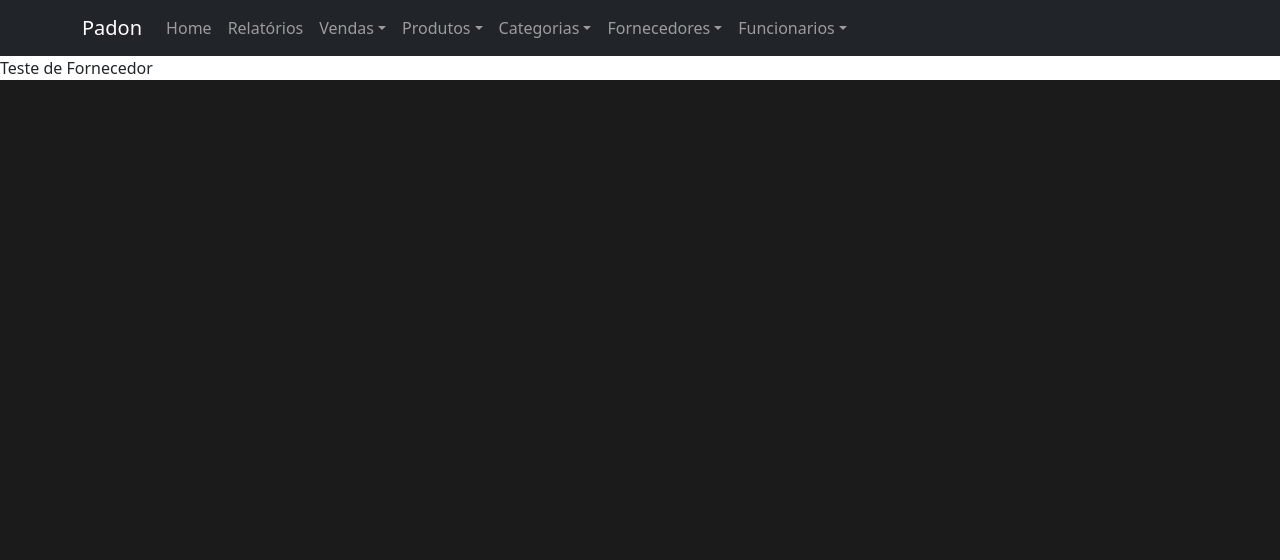
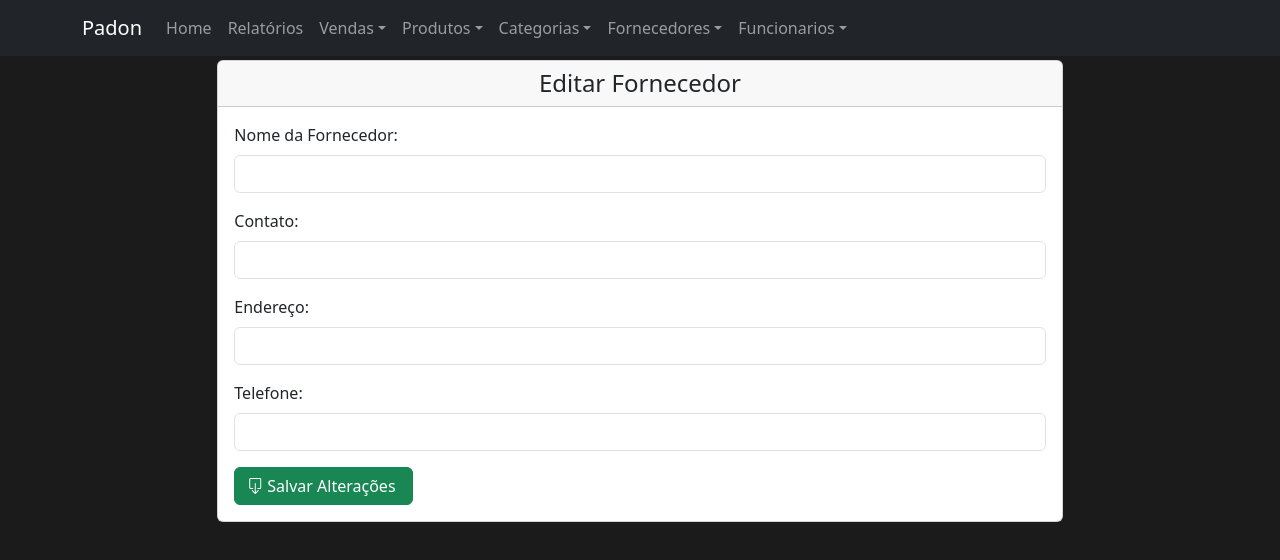
Before and after one commit to matheussy/Padon, a React (Create React App) app in the folder padonfrontend/: page /Fornecedores/Edit/1 in a window 1280 px wide. Shown: the top 560 px of the page. Built offline with nearby package versions, Linux system fonts and the light colour scheme; no server answers; a web font is replaced by a local one.

Commit message:
Fornecedor: Create, Delete, Edit, Index

```diff
--- a/padonfrontend/src/pages/Fornecedores/FornecedorCreate.js
+++ b/padonfrontend/src/pages/Fornecedores/FornecedorCreate.js
@@ -23,9 +23,9 @@ export default function FornecedorCreate() {
             telefone: inputs.telefone,
         }
 
-        /*postApi('/Fornecedor/create', data).then(data => {
-            //navigate("/Fornecedores/"+data.id);
-        });*/
+        postApi('/fornecedor/create', data).then(data => {
+            navigate("/Fornecedores/"+data.id);
+        });
 
     }
     return (
--- a/padonfrontend/src/pages/Fornecedores/FornecedorDelete.js
+++ b/padonfrontend/src/pages/Fornecedores/FornecedorDelete.js
@@ -1,9 +1,70 @@
 import React from 'react';
+import { useState, useEffect } from 'react';
+import { useNavigate, useParams } from "react-router-dom";
+import { postApi } from '../../Services/RequestHandler';
 
-export default function FornecedorDelete() {
+export default function FornecedorDelete({fornid = null}) {
+  let navigate = useNavigate();
+
+  const { id } = useParams();
+  if (fornid === undefined ||fornid === null) {
+    fornid = id;
+  }
+
+  const [fornecedor, setFornecedor] = useState([]);
+  useEffect(() => {
+    postApi('/fornecedor/byid', { id: fornid })
+      .then((data) => {
+        console.log(JSON.stringify(data));
+        setFornecedor(data);
+      })
+      .catch((err) => {
+        console.log(err.message);
+      });
+  }, []);
+
+
+  const handleSubmit = (event) => {
+    event.preventDefault();
+    postApi('/fornecedor/delete', { id: fornid }).then(data => {
+      alert("Fornecedor deletada com Sucesso");
+      navigate("/Fornecedores");
+    });
+
+  }
   return (
-    <div className='bg-white'>
-        <p>Teste de Fornecedor</p>
+    <div className='justify-content-center row' >
+      <div className='col-11 col-md-8'>
+        <div className='card mt-1'>
+          <div className='card-header text-center'>
+            <span className='h4'>Deletar Fornecedor: { fornecedor.nome }</span>
+          </div>
+          <form onSubmit={handleSubmit}>
+            <div className='card-body'>
+              <div className="mb-3">
+                <span className='fw-bold'>Id do Fornecedor: </span>{ fornecedor.fornecedorId }
+              </div>
+              <div className="mb-3">
+                <span className='fw-bold'>Nome do Fornecedor: </span>{ fornecedor.nome }
+              </div>
+              <div className="mb-3">
+                <span className='fw-bold'>Contato: </span>{ fornecedor.contato }
+              </div>
+              <div className="mb-3">
+                <span className='fw-bold'>Endereço: </span>{ fornecedor.endereco }
+              </div>
+              <div className="mb-3">
+                <span className='fw-bold'>Telefone: </span>{ fornecedor.telefone }
+              </div>
+
+              <button type="submit" className='btn btn-danger'>
+                <i className="bi bi-trash"></i>
+                <span className='mx-1'>Deletar Fornecedor</span>
+              </button>
+            </div>
+          </form>
+        </div>
+      </div>
     </div>
   );
 }
--- a/padonfrontend/src/pages/Fornecedores/FornecedorEdit.js
+++ b/padonfrontend/src/pages/Fornecedores/FornecedorEdit.js
@@ -1,9 +1,89 @@
 import React from 'react';
+import { useState, useEffect } from 'react';
+import { useParams } from "react-router-dom";
+import { postApi } from '../../Services/RequestHandler';
+import { useNavigate } from "react-router-dom";
 
-export default function FornecedorEdit() {
+export default function FornecedorEdit({ fornid = null }) {
+  let navigate = useNavigate();
+
+  const { id } = useParams();
+  if (fornid === undefined || fornid === null) {
+    fornid = id;
+  }
+
+  const [fornecedor, setFornecedor] = useState([]);
+  useEffect(() => {
+    postApi('/fornecedor/byid', { id: fornid })
+      .then((data) => {
+        console.log(JSON.stringify(data));
+        setFornecedor(data);
+
+        setInputs({ nome: data.nome, contato: data.contato, endereco: data.endereco, telefone: data.telefone });
+      })
+      .catch((err) => {
+        console.log(err.message);
+      });
+  }, []);
+
+  const [inputs, setInputs] = useState({ nome: fornecedor.nome, contato: fornecedor.contato, endereco: fornecedor.endereco, telefone: fornecedor.telefone });
+
+  const handleChange = (event) => {
+    const name = event.target.name;
+    const value = event.target.value;
+    setInputs(values => ({ ...values, [name]: value }))
+  }
+
+  const handleSubmit = (event) => {
+    event.preventDefault();
+
+    let data = {
+      id: fornid,
+      nome: inputs.nome,
+      contato: inputs.contato,
+      endereco: inputs.endereco,
+      telefone: inputs.telefone,
+    }
+    postApi('/fornecedor/save', data).then(data => {
+      navigate("/fornecedores/" + data.fornecedorId);
+    });
+
+  }
+
   return (
-    <div className='bg-white'>
-        <p>Teste de Fornecedor</p>
+    <div className='justify-content-center row'>
+      <div className='col-11 col-md-8'>
+        <div className='card mt-1'>
+          <div className='card-header text-center'>
+            <span className='h4'>Editar Fornecedor</span>
+          </div>
+          <form onSubmit={handleSubmit}>
+            <div className='card-body'>
+              <div className="mb-3">
+                <label htmlFor="nome" className="form-label">Nome da Fornecedor:</label>
+                <input type="text" name="nome" id="nome" className='form-control' value={inputs.nome || ""} onChange={handleChange} />
+              </div>
+              <div className="mb-3">
+                <label htmlFor="nome" className="form-label">Contato:</label>
+                <input type="text" name="nome" id="nome" className='form-control' value={inputs.contato || ""} onChange={handleChange} />
+              </div>
+              <div className="mb-3">
+                <label htmlFor="nome" className="form-label">Endereço:</label>
+                <input type="text" name="nome" id="nome" className='form-control' value={inputs.endereco || ""} onChange={handleChange} />
+              </div>
+              <div className="mb-3">
+                <label htmlFor="nome" className="form-label">Telefone:</label>
+                <input type="text" name="nome" id="nome" className='form-control' value={inputs.telefone || ""} onChange={handleChange} />
+              </div>
+
+              <button type="submit" className='btn btn-success'>
+                <i className="bi bi-box-arrow-down"></i>
+                <span className='mx-1'>Salvar Alterações</span>
+              </button>
+            </div>
+          </form>
+        </div>
+      </div>
     </div>
   );
 }
--- a/padonfrontend/src/pages/Fornecedores/FornecedorIndex.js
+++ b/padonfrontend/src/pages/Fornecedores/FornecedorIndex.js
@@ -1,9 +1,96 @@
 import React from 'react';
+import { getApi } from '../../Services/RequestHandler';
+import { useEffect, useState } from 'react';
+import Table from 'react-bootstrap/Table';
+import { Link } from 'react-router-dom';
 
 export default function FornecedorIndex() {
+  const [data, setData] = useState([]);
+
+  useEffect(() => {
+    getApi('/fornecedor/get')
+      .then((data) => {
+        //console.log(JSON.stringify(data) + "LENGHT ->" + data.length);
+        setData(data);
+      })
+      .catch((err) => {
+        console.log(err.message);
+      });
+  }, []);
+
   return (
-    <div className='bg-white'>
-        <p>Teste de Fornecedor</p>
+    <div className='justify-content-center row'>
+      <div className='col-11 col-md-9'>
+        <div className='card mt-1'>
+          <div className='card-header text-center'>
+            <span className='h4'>Fornecedores</span>
+          </div>
+          <div className='card-body'>
+            <div className='m-2'>
+              <div className='row mb-2'>
+                <div className='col'>
+                  <div>
+                    <Link to="/Fornecedores/Create">
+                      <button className='btn btn-success'>
+                        <i className="bi bi-plus-circle"></i>
+                        <span className='mx-1'>Adicionar Fornecedor</span>
+                      </button>
+                    </Link>
+                  </div>
+                </div>
+              </div>
+              {data.length > 0 ?
+                <Table responsive>
+                  <thead>
+                    <tr>
+                      <th>Id</th>
+                      <th>Nome</th>
+                      <th>Contato</th>
+                      <th>Endereço</th>
+                      <th>Telefone</th>
+                      <th></th>
+                    </tr>
+                  </thead>
+                  <tbody>
+                    {data.map((forn, index) =>
+                      <tr key={forn.fornecedorId}>
+                        <td>{forn.fornecedorId}</td>
+                        <td>{forn.nome}</td>
+                        <td>{forn.contato}</td>
+                        <td>{forn.endereco}</td>
+                        <td>{forn.telefone}</td>
+                        <td className='text-center'>
+                          <Link to={'/Fornecedores/'+forn.fornecedorId}>
+                            <button className='btn btn-primary'><i className="bi bi-journal-text"></i></button>
+                          </Link>
+                          <Link to={'/Fornecedores/Edit/'+forn.fornecedorId}>
+                            <button className='btn btn-info mx-3'><i className="bi bi-pencil-square"></i></button>
+                          </Link>
+                          <Link to={'/Fornecedores/Delete/'+forn.fornecedorId}>
+                            <button className='btn btn-danger'><i className="bi bi-trash"></i></button>
+                          </Link>
+                        </td>
+                      </tr>
+                    )}
+
+                  </tbody>
+                </Table>
+
+                :
+
+                <div className='row text-center'>
+                  <span className='h3'>Sem Fornecedores Cadastrados</span>
+                </div>
+              }
+
+
+
+
+            </div>
+
+          </div>
+        </div>
+      </div>
     </div>
   );
 }
```
